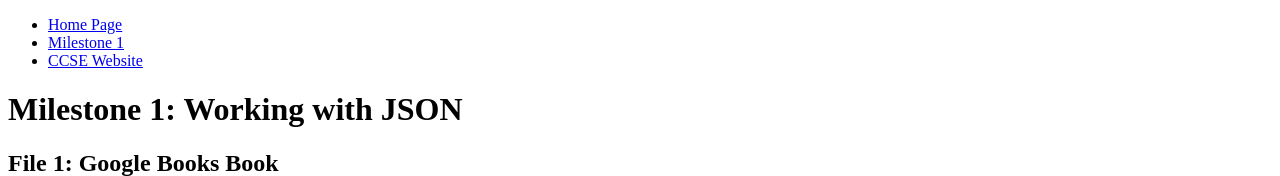
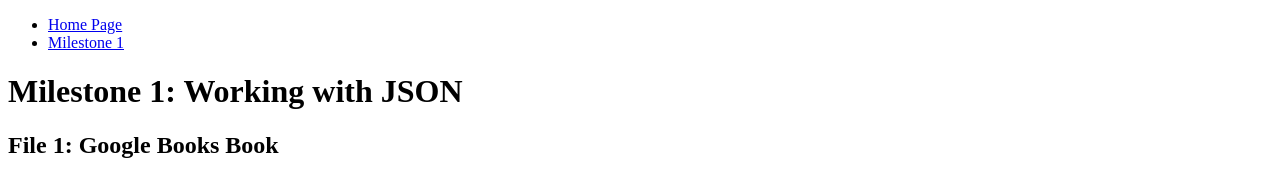
Before and after one commit to Jpham13/Jpham13.github.io, a plain HTML site: page Google Books.html in a window 1280 px wide. Shown: the top 176 px of the page. Drawn offline with nearby package versions, Linux system fonts and the light colour scheme.

Commit message:
Update Google Books.html

```diff
--- a/Google Books.html
+++ b/Google Books.html
@@ -13,7 +13,6 @@
 <ul>
 <li><a href="index.html">Home Page</a></li>
 <li><a href="Milestone1.html">Milestone 1</a></li>
-<li><a href="https://ccse.kennesaw.edu/it/">CCSE Website</a></li>
 </ul>
 <body>
 
```
